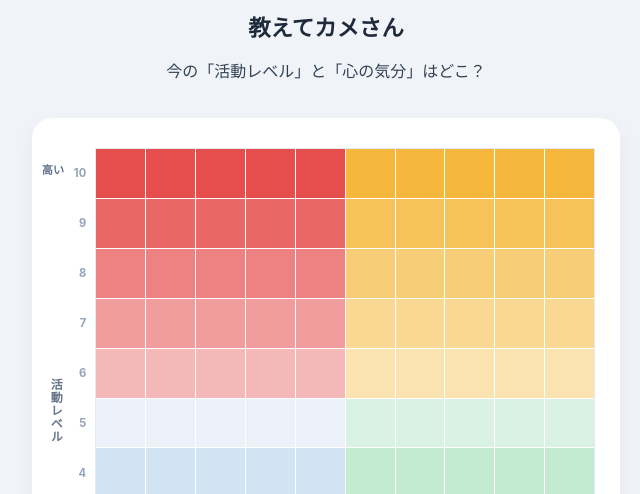
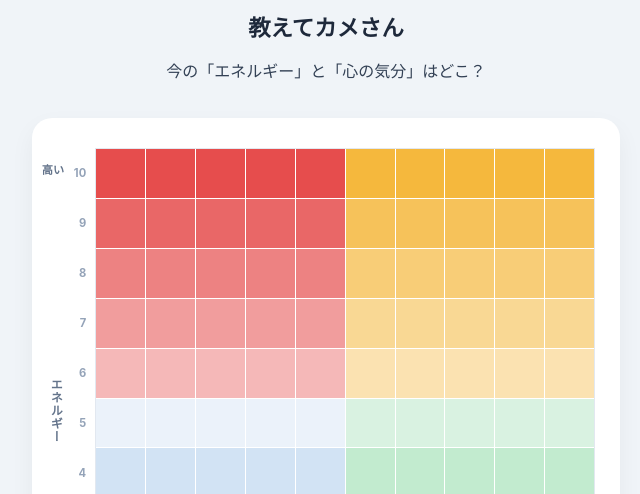
Before and after one commit to turtlesvsratking-svg/-2, a plain HTML site: page index.html in a window 1280 px wide. Shown: the top 494 px of the page, 314-954 px from the left. Drawn offline with Linux system fonts and the light colour scheme.

Commit message:
Update index.html

```diff
--- a/index.html
+++ b/index.html
@@ -10,14 +10,14 @@
     <div class="centering-wrapper">
         <header>
             <h1>教えてカメさん</h1>
-            <p>今の「活動レベル」と「心の気分」はどこ？</p>
+            <p>今の「エネルギー」と「心の気分」はどこ？</p>
         </header>
 
         <main>
             <div class="meter-outer-box">
                 <div class="y-axis-label-container">
                     <span class="y-label-edge">高い</span>
-                    <span class="y-label-text">活動レベル</span>
+                    <span class="y-label-text">エネルギー</span>
                     <span class="y-label-edge">低い</span>
                 </div>
 
```
